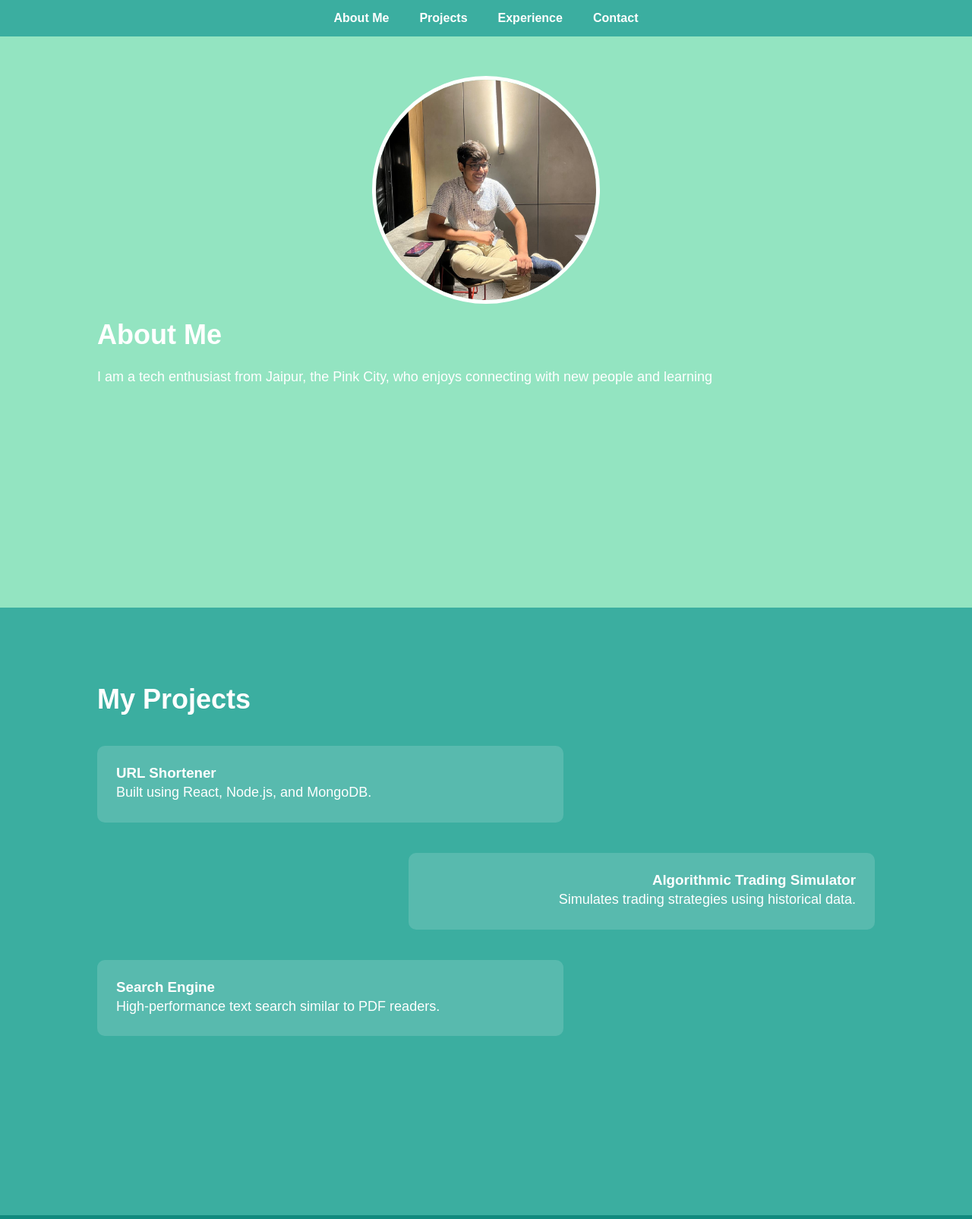
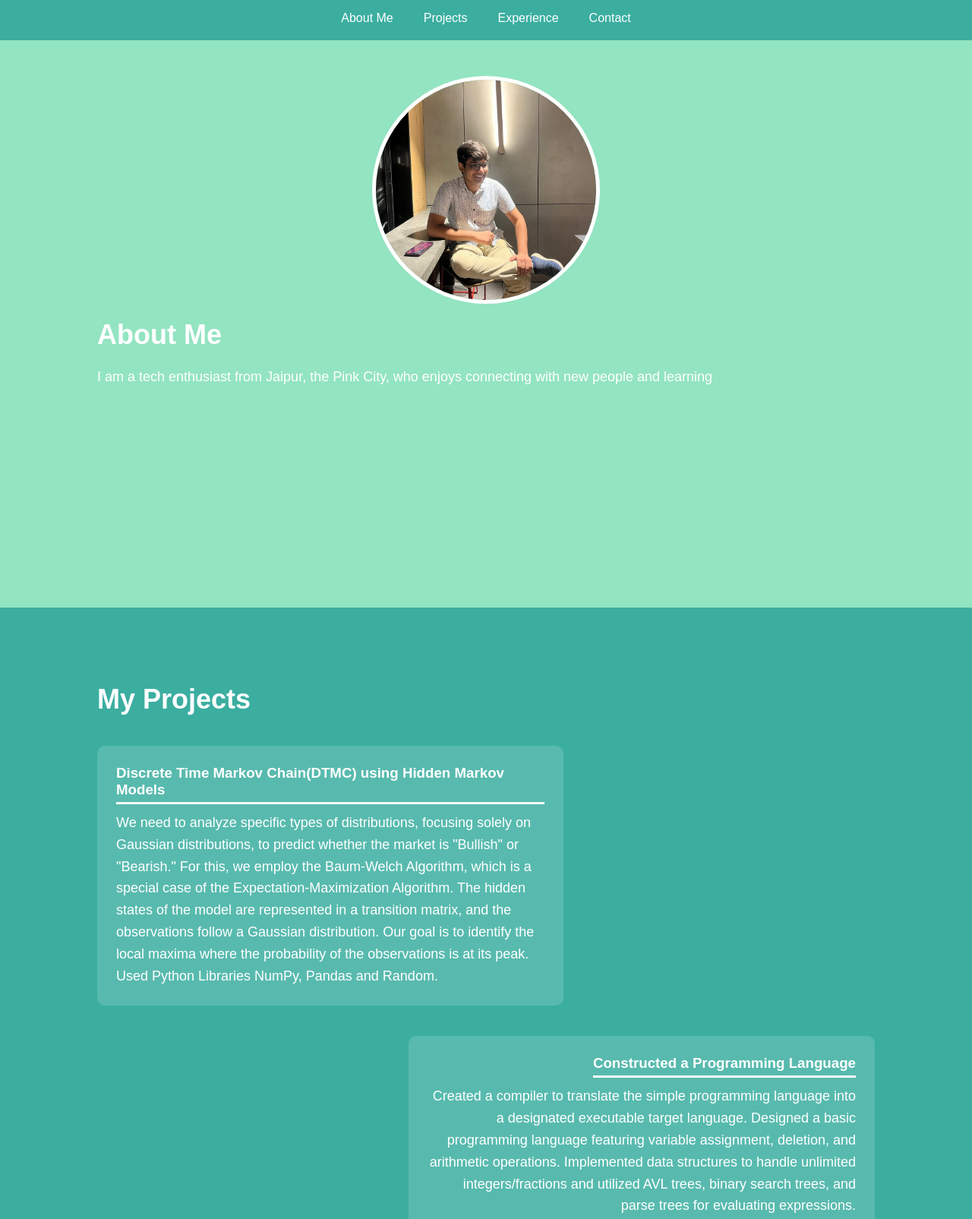
Before and after one commit to Era8Coder/Portfolio, a plain HTML site: page index.html in a window 1280 px wide. Shown: the top 1605 px of the page at 76% size. Drawn offline with Linux system fonts and the light colour scheme.

Commit message:
Initial Draft

```diff
--- a/index.html
+++ b/index.html
@@ -35,18 +35,28 @@
 
         <div class = "projects-container">
             <div class="project-card left">
-                <h3>URL Shortener</h3>
-                <p>Built using React, Node.js, and MongoDB.</p>
+                <h3>Discrete Time Markov Chain(DTMC) using Hidden Markov Models</h3>
+                <p>We need to analyze specific types of distributions, focusing solely on Gaussian distributions, to predict whether the market is "Bullish" or "Bearish." For this, we employ the Baum-Welch Algorithm, which is a special case of the Expectation-Maximization Algorithm. The hidden states of the model are represented in a transition matrix, and the observations follow a Gaussian distribution. Our goal is to identify the local maxima where the probability of the observations is at its peak. Used Python Libraries NumPy, Pandas and Random.</p>
             </div>
 
             <div class="project-card right">
-                <h3>Algorithmic Trading Simulator</h3>
-                <p>Simulates trading strategies using historical data.</p>
+                <h3>Constructed a Programming Language</h3>
+                <p>Created a compiler to translate the simple programming language into a designated executable target language. Designed a basic programming language featuring variable assignment, deletion, and arithmetic operations. Implemented data structures to handle unlimited integers/fractions and utilized AVL trees, binary search trees, and parse trees for evaluating expressions.</p>
             </div>
 
             <div class="project-card left">
-                <h3>Search Engine</h3>
-                <p>High-performance text search similar to PDF readers.</p>
+                <h3>Data Base Management System in Banks</h3>
+                <p>Created a robust database management system utilizing Hashtable with an optimized data structure, enabling constant-time retrieval and insertion. Designed a custom hash function and implemented collision resolution techniques such as Linear Probing, Quadratic Probing, Cubic Probing, Open Addressing, and Chaining using vectors to enhance program efficiency and resilience.</p>
+            </div>
+
+            <div class="project-card right">
+                <h3>Searching in Corpus (using C++)</h3>
+                <p>Engineered a highly effective search engine capable of scanning text within a corpus akin to the PDF search function in Microsoft Edge or Adobe PDF reader. Employed the Rabin Karp Algorithm for word search efficiency and utilized a unique 4D vector storage method apart from standard 2D{Area} and 3D{Volume}, leveraging hash functions and hash tables for implementation.</p>
+            </div>
+
+            <div class="project-card left">
+                <h3>MATLAB-based GUI Development, B.Tech Project</h3>
+                <p>I worked on a MATLAB-based GUI development project as part of my B.Tech project from August 2025 to November 2025, where I designed and developed a graphical user interface integrated with the USRP B210 software-defined radio for RIS-aided wireless communication. The project involved implementing QPSK-based image transmission and addressing critical challenges such as high bit error rates (approximately 0.46) and synchronization issues. I also built a scalable framework with the objective of extending the system toward low-BER OFDM transmission and RIS-based beam steering techniques.</p>
             </div>
         </div>
     </section>
@@ -57,18 +67,18 @@
 
         <div class="projects-container">
             <div class="project-card left">
-                <h3>Software Engineering Intern – Microsoft</h3>
+                <h3>Software Engineering Intern – Microsoft, Hyderabad</h3>
                 <p>
-                    Worked on Azure Networking tools and internal platforms.
+                   I developed a topology viewer for the Azure Networking team that enabled network engineers to visualize complex network topologies effectively. As part of this work, I designed and implemented a layer-wise view feature that displayed up to the third neighboring node from a selected node using the Breadth-First Search (BFS) algorithm. I also integrated functionality to fetch and render network topologies from data stored as nodes and edges in a Kusto database, ensuring accurate and scalable visualization. In recognition of my contributions and impact, I earned a Pre-Placement Offer (PPO) from the Microsoft Azure Networking team.
                 </p>
             </div>
 
-            <div class="project-card right">
+            <!-- <div class="project-card right">
                 <h3>Placement & Internship Cell – IIT Delhi</h3>
                 <p>
                     Corporate interaction, data analysis, and student coordination.
                 </p>
-            </div>
+            </div> -->
         </div>
     </section>
 
--- a/style.css
+++ b/style.css
@@ -50,11 +50,11 @@ body {
     margin: 0 20px;
 }
 
-.navbar a {
+/* .navbar a {
     color: white;
     text-decoration: none;
     font-weight: bold;
-}
+} */
 
 /* Sections */
 .section {
@@ -178,3 +178,39 @@ body {
     align-self: flex-end;
     text-align: right;
 }
+
+/* Animated underline effect under the text for navigation */
+.navbar a {
+    position: relative;
+    display: inline-block;
+    color: white;
+    text-decoration: none;
+    padding-bottom: 5px;
+}
+
+.navbar a::after {
+    content: "";
+    position: absolute;
+    left: 0;
+    bottom: -6px;
+    width: 0;
+    height: 3px;
+    background-color: white;
+    transition: width 0.3s ease;
+}
+
+.navbar a:hover::after {
+    width: 100%;
+}
+
+/* Gap between h3 heading and text */
+.project-card h3 {
+    display: inline-block;      /* underline fits text width */
+    margin-bottom: 10px;
+    padding-bottom: 5px;
+    border-bottom: 3px solid white;
+}
+
+.project-card p {
+    margin-top: 0;         /* optional: remove extra default space */
+}
```
